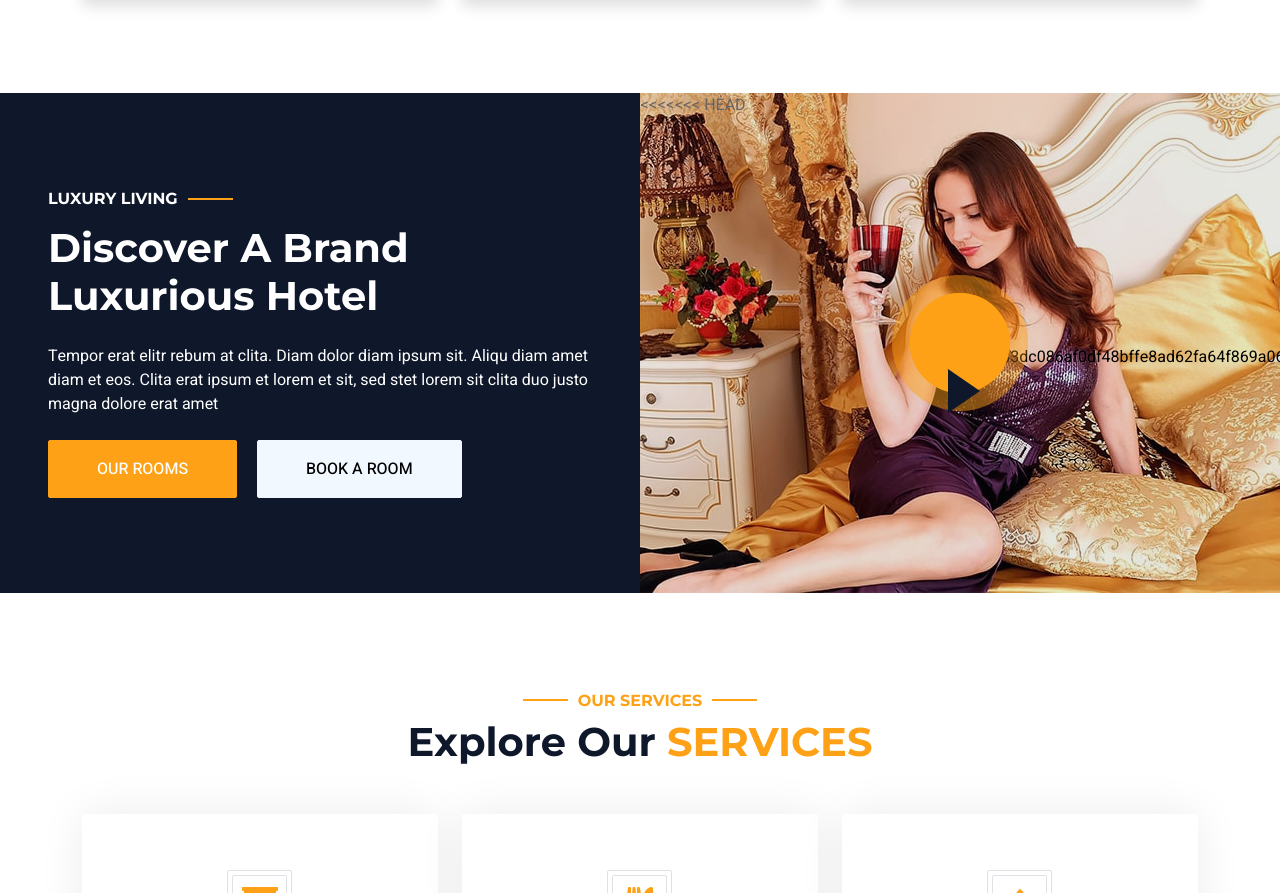
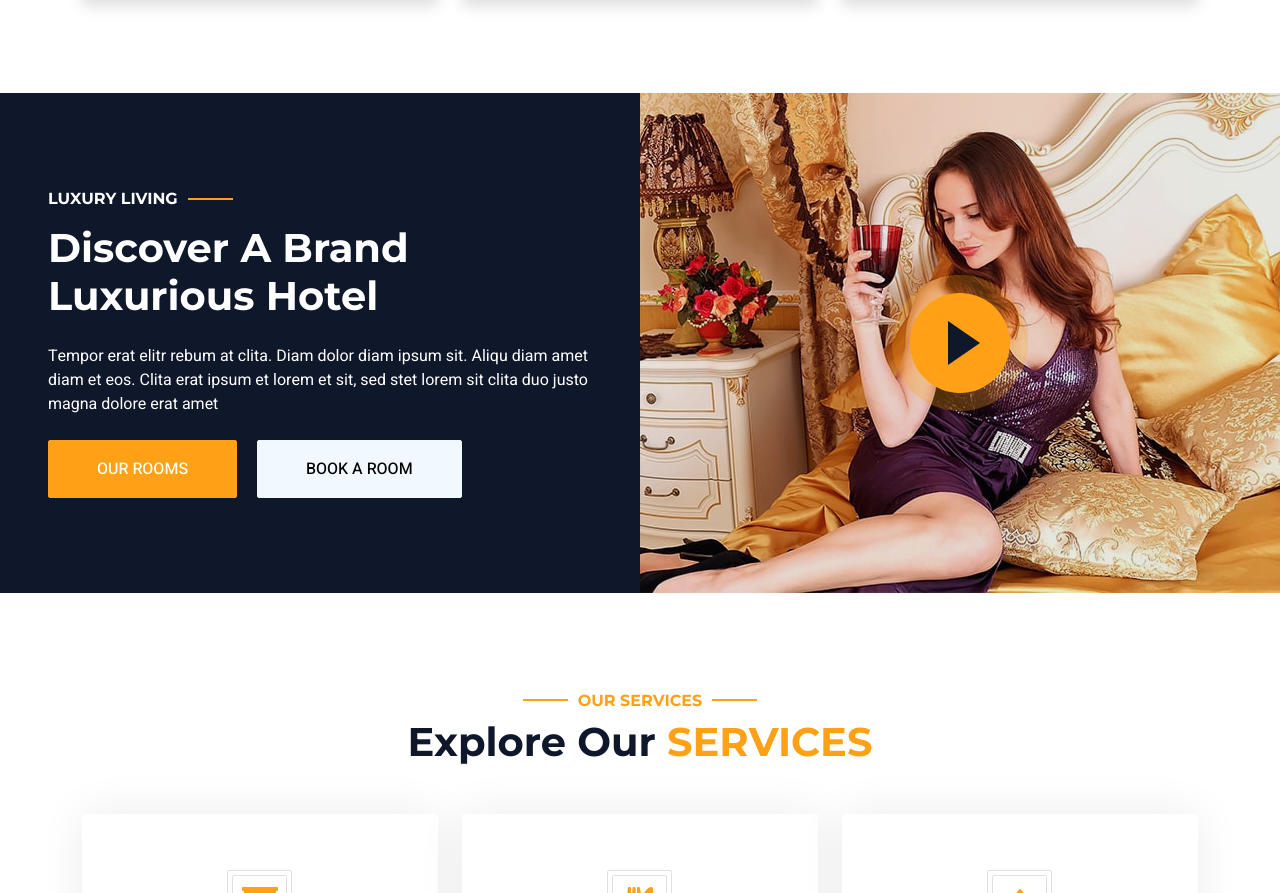
Before and after one commit to Pratik94229/Ajay-Residency, a plain HTML site: page index.html in a window 1280 px wide. Shown: the part 3048-3941 px from the top of the page. Drawn offline with nearby package versions, Linux system fonts and the light colour scheme.

Commit message:
bugs in video fixed

```diff
--- a/index.html
+++ b/index.html
@@ -481,11 +481,7 @@
                 </div>
                 <div class="col-md-6">
                     <div class="video">
-<<<<<<< HEAD
                         <button type="button" class="btn-play" data-bs-toggle="modal" data-src="https://www.youtube.com/embed/cr2Rrl3vz9I" data-bs-target="#videoModal">
-=======
-                        <button type="button" class="btn-play" data-bs-toggle="modal" data-src="https://youtu.be/2oyvVhq48OA?si=Dy83y8p47xOmD8Z7" data-bs-target="#videoModal">
->>>>>>> 597c3633dc086af0df48bffe8ad62fa64f869a06
                             <span></span>
                         </button>
                     </div>
@@ -510,19 +506,8 @@
             </div>
         </div>
     <!-- Video end -->
-<!--
-<script>
-    // Update the video source when the modal is opened
-    $('#videoModal').on('show.bs.modal', function (e) {
-        var videoSrc = $(e.relatedTarget).data('src');
-        $('#videoModal iframe').attr('src', videoSrc);
-    });
 
-    // Pause the video when the modal is closed
-    $('#videoModal').on('hidden.bs.modal', function () {
-        $('#videoModal iframe').attr('src', '');
-    });
-</script> -->
+
 
 
 
--- a/js/main.js
+++ b/js/main.js
@@ -65,8 +65,6 @@
     });
 
 
-    // Modal Video
-
     // Update the video source when the modal is opened
     $('#videoModal').on('show.bs.modal', function (e) {
         var videoSrc = $(e.relatedTarget).data('src');
```
